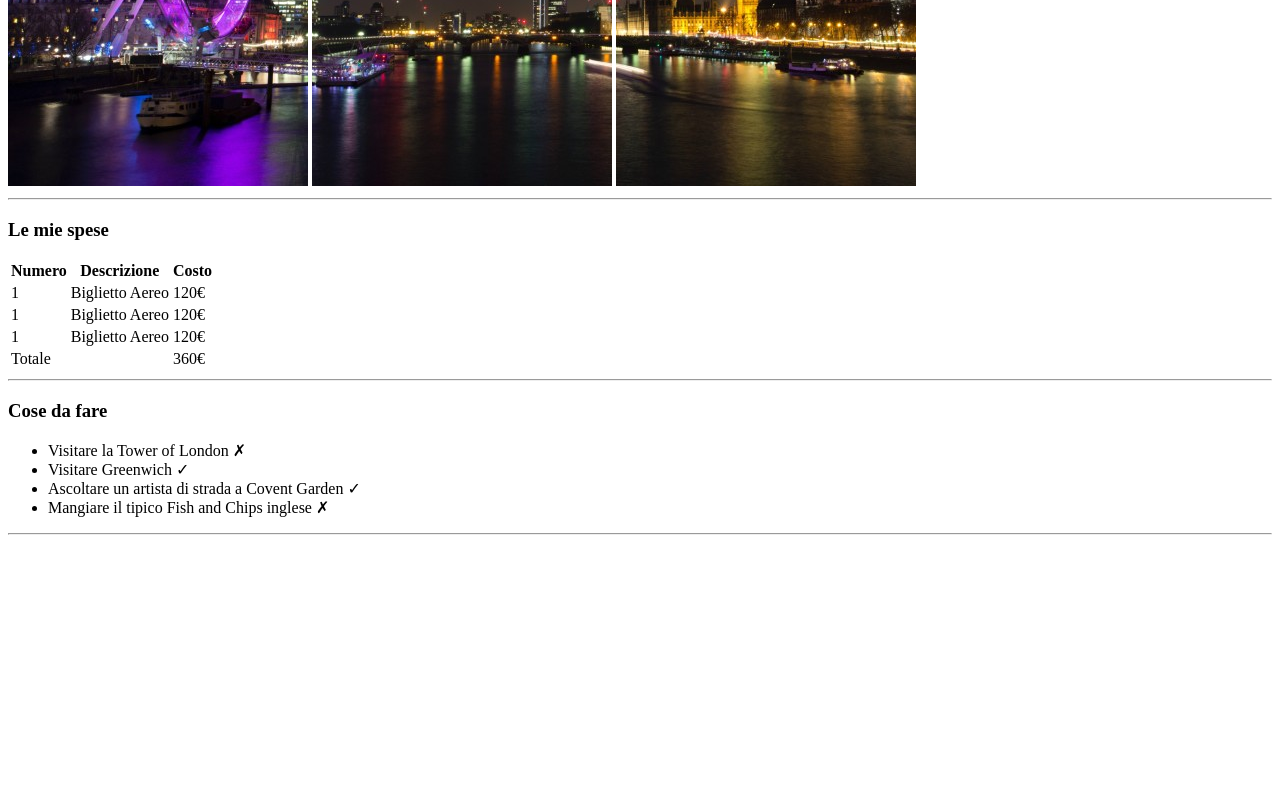
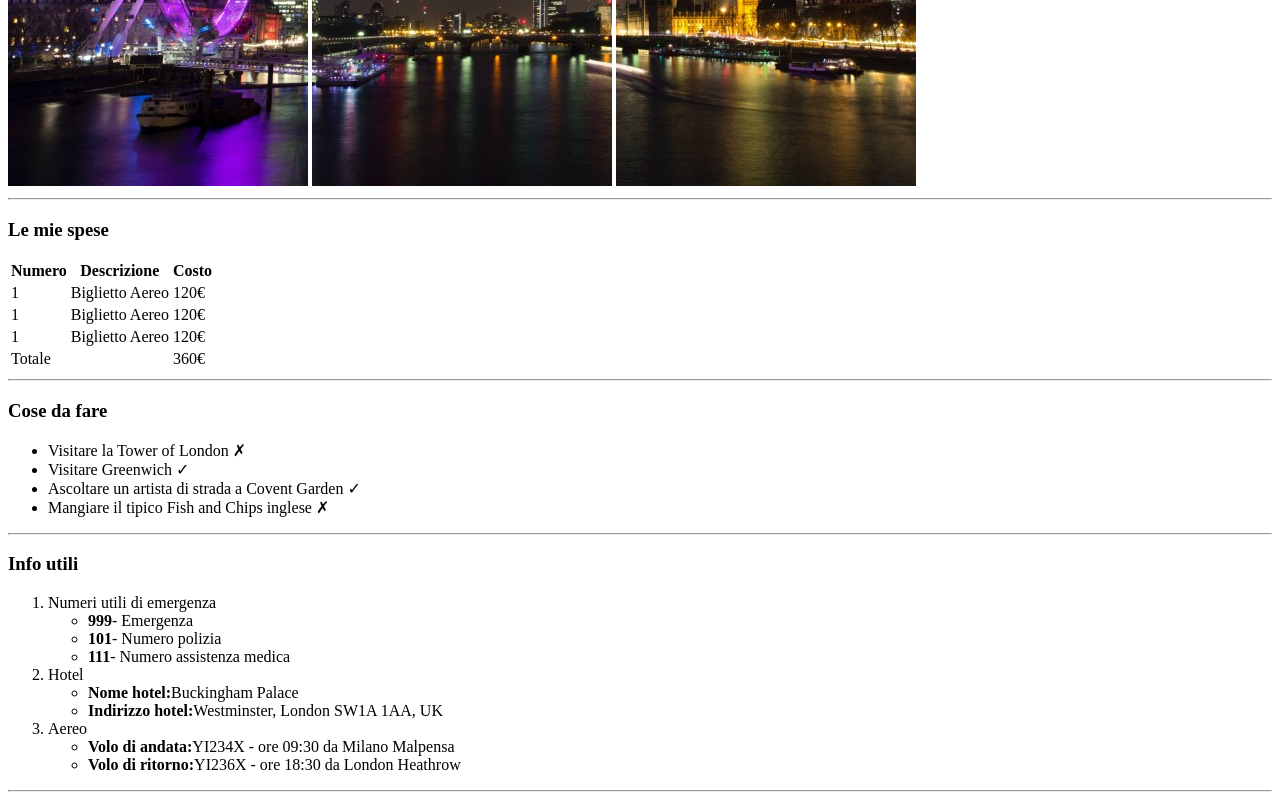
Before and after one commit to Salvo-Raia/html-london-trip, a plain HTML site: page index.html in a window 1280 px wide. Shown: the part 494-1294 px from the top of the page. Before the commit the page ends 1037 px from the top, so only its background shows below. Drawn offline with Linux system fonts and the light colour scheme.

Commit message:
Add section "Info utili"

```diff
--- a/index.html
+++ b/index.html
@@ -72,7 +72,29 @@
 
         <!-- Info utili -->
          <section id="info-utili">
-
+            <h3>Info utili</h3>
+            <ol>
+                <li>Numeri utili di emergenza
+                    <ul>
+                        <li><b>999</b>- Emergenza </li>
+                        <li><b>101</b>- Numero polizia </li>
+                        <li><b>111</b>- Numero assistenza medica </li>
+                    </ul>
+                </li>
+                <li> Hotel
+                    <ul>
+                        <li><b>Nome hotel:</b>Buckingham Palace</li>
+                        <li><b>Indirizzo hotel:</b>Westminster, London SW1A 1AA, UK</li>
+                    </ul>
+                </li>
+                <li> Aereo
+                    <ul>
+                        <li> <b>Volo di andata:</b>YI234X - ore 09:30 da Milano Malpensa</li>
+                        <li> <b>Volo di ritorno:</b>YI236X - ore 18:30 da London Heathrow </li>
+                    </ul>
+                </li>
+            </ol>
+            <hr>
          </section>
 
         <!-- Galleria -->
```
